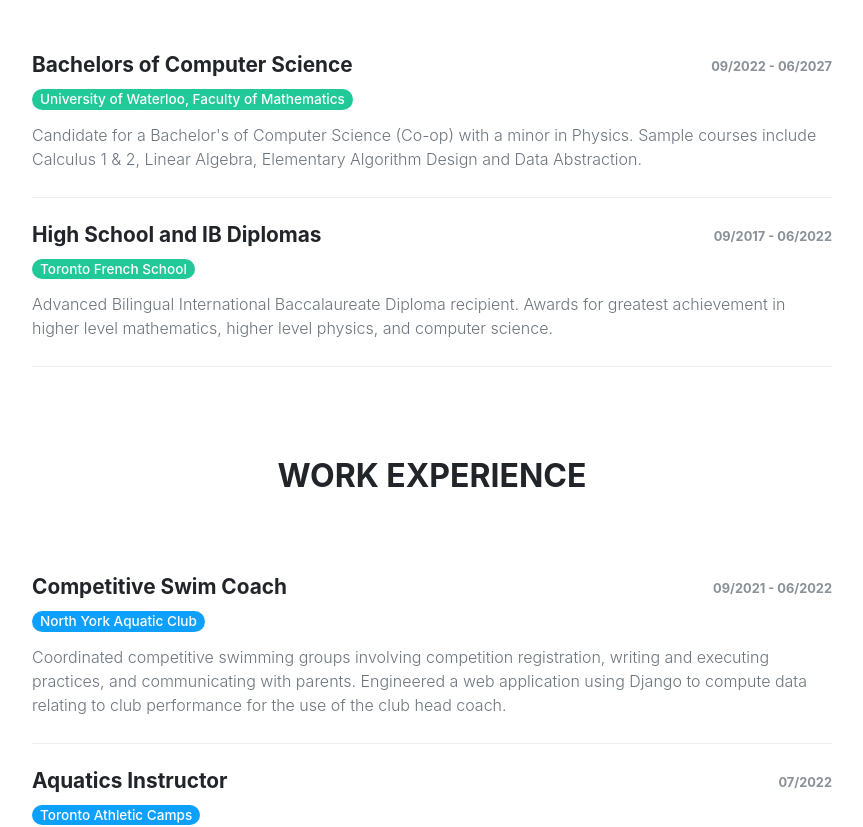
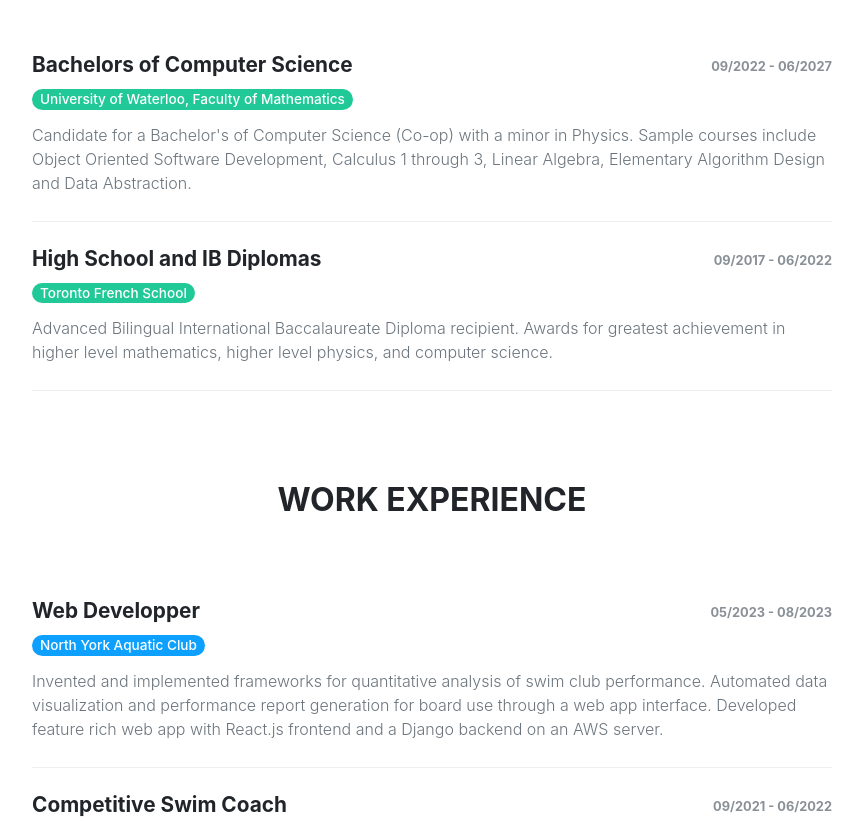
Before and after one commit to OwenWaldron/OwenWebsite, a React (Create React App) app: page /about in a window 1280 px wide. Shown: the part 780-1607 px from the top of the page, without its empty margins (208-1071 px from the left). Built offline with nearby package versions, Linux system fonts and the light colour scheme.

Commit message:
Updated work experience

```diff
--- a/src/pages/about-me/data/data.js
+++ b/src/pages/about-me/data/data.js
@@ -5,7 +5,7 @@ const EDUS = [
         name: "Bachelors of Computer Science",
         facility: "University of Waterloo, Faculty of Mathematics",
         dates: "09/2022 - 06/2027",
-        description: "Candidate for a Bachelor's of Computer Science (Co-op) with a minor in Physics. Sample courses include Calculus 1 & 2, Linear Algebra, Elementary Algorithm Design and Data Abstraction."
+        description: "Candidate for a Bachelor's of Computer Science (Co-op) with a minor in Physics. Sample courses include Object Oriented Software Development, Calculus 1 through 3, Linear Algebra, Elementary Algorithm Design and Data Abstraction."
     }, {
         name: "High School and IB Diplomas",
         facility: "Toronto French School",
@@ -16,6 +16,11 @@ const EDUS = [
 
 const JOBS = [
     {
+        title: "Web Developper",
+        company: "North York Aquatic Club",
+        dates: "05/2023 - 08/2023",
+        description: "Invented and implemented frameworks for quantitative analysis of swim club performance. Automated data visualization and performance report generation for board use through a web app interface. Developed feature rich web app with React.js frontend and a Django backend on an AWS server."
+    }, {
         title: "Competitive Swim Coach",
         company: "North York Aquatic Club",
         dates: "09/2021 - 06/2022",
```
